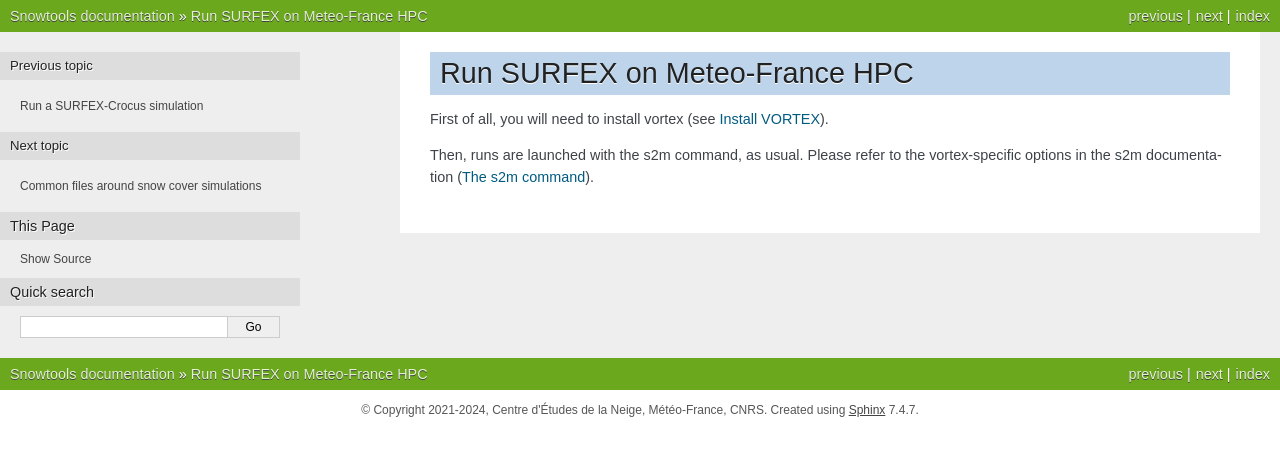
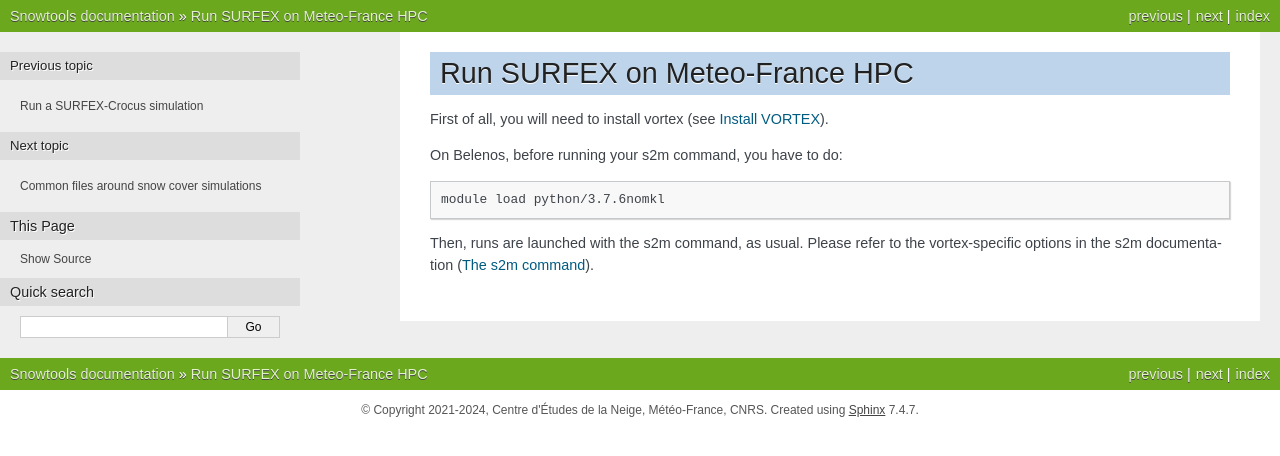
Before and after one commit to UMR-CNRM/snowtools, a Sphinx documentation site: the page built from doc/source/misc/surfex-hpc.rst, in a window 1280 px wide. Shown: the top 456 px of the page. Built offline with Sphinx 7.4.7, drawn with Linux system fonts in a browser that asks for light colours; formulas are drawn with MathJax 3.

Commit message:
changes in documentation

```diff
--- a/doc/source/misc/surfex-dev.rst
+++ b/doc/source/misc/surfex-dev.rst
@@ -63,7 +63,7 @@ On belenos:
 
 .. code-block:: bash
 
-   s2m research -b 20230801 -e 20240801 -n $SNOWTOOLS_CEN/DATA/OPTIONS_V9_reanalysis_forprep.nam -s $HOME/SURFEX/cen/exe --drhook -f reanalysis2025.1@lafaysse -m s2m -o reanalysis2025.drhook -r alp_allslopes
+   s2m research -b 20230801 -e 20240801 -n $SNOWTOOLS_CEN/snowtools/DATA/OPTIONS_V9_reanalysis_forprep.nam -s $HOME/SURFEX/cen/exe --drhook -f reanalysis2025.1@lafaysse -m s2m -o reanalysis2025.drhook -r alp_allslopes
 
 Get drhook outputs on a laptop or server and run:
 
--- a/doc/source/misc/surfex-hpc.rst
+++ b/doc/source/misc/surfex-hpc.rst
@@ -3,4 +3,10 @@ Run SURFEX on Meteo-France HPC
 
 First of all, you will need to install vortex (see :ref:`install-vortex`).
 
+On Belenos, before running your s2m command, you have to do:
+
+.. code-block:: bash
+
+   module load python/3.7.6nomkl
+
 Then, runs are launched with the s2m command, as usual. Please refer to the vortex-specific options in the s2m documentation (:ref:`s2m-command`).
```
